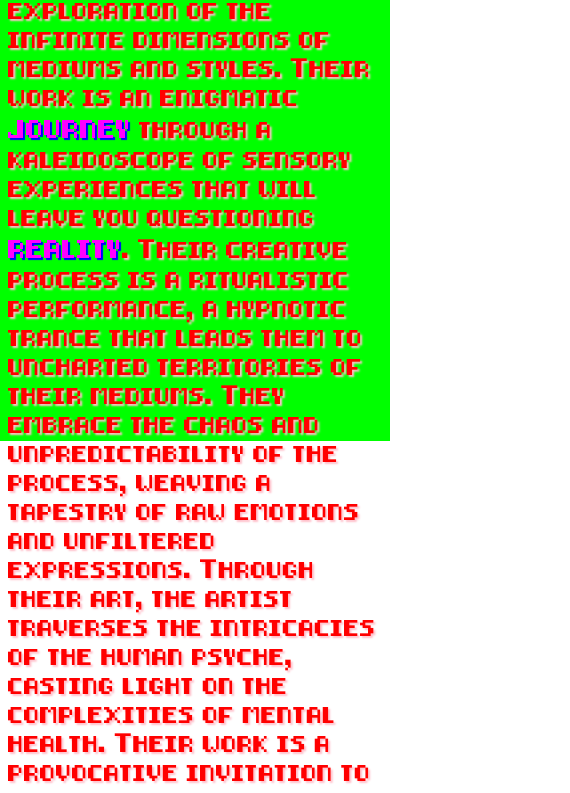
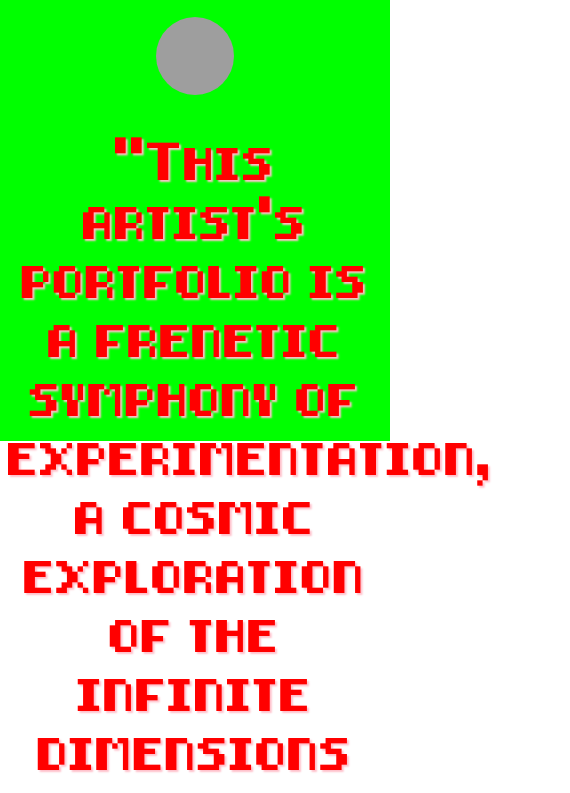
Before and after one commit to nicolasnardi404/nandinicoco, a website with bundled scripts: page index.html in a window 390 px wide. Shown: the part 403-1196 px from the top of the page, 570 px wide, since content can reach past the window. Built offline with nearby package versions, Linux system fonts and the light colour scheme; grey boxes are pictures that could not be loaded; a script that the page names is missing.

Commit message:
add responsive design to index

```diff
--- a/index.html
+++ b/index.html
@@ -20,6 +20,11 @@
       <div class="typewriter">
           <h3>NADI NICOCO</h3>
       </div>
+      <section id="images">
+        <a id="link" href="#">
+          <img src= "./imgs/nico1.jpg">
+        </a>
+       </section>
       <p>"This artist's portfolio is a frenetic symphony of experimentation,
         a cosmic exploration of the infinite dimensions of mediums and styles.
         Their work is an enigmatic <a href="./pages/poetry.html">journey</a> through a kaleidoscope of sensory experiences
@@ -45,11 +50,6 @@
         that challenges the very concept of what it means to be human."</p>
         <p> AI ABOUT NADI NICOCO</p>
     </section>
-    <section id="images">
-      <a id="link" href="#">
-        <img src= "./imgs/nico1.jpg">
-      </a>
-     </section>
   </body>
   <script src="index.js"></script>
 </html>
--- a/style.css
+++ b/style.css
@@ -8,6 +8,7 @@ body {
 }
 
 header {
+  font-size: 1.5em;
   color: fuchsia;
   text-align: center;
 }
@@ -24,41 +25,37 @@ canvas {
 }
 
 p {
+  font-size: 2em;
   color: red;
   text-shadow: 2px 2px 2px pink;
+  text-align: center;
 }
 
 #images {
   display: flex;
   justify-content: center;
-  gap: 0px;
-  animation: images 10s linear 0s infinite alternate backwards;
 }
 
 #images img {
-  width: 80px;
-  height: 80px;
-  border-radius: 50px;
+  width: 20vw;
+  height: 20vw;
+  border-radius: 100px;
   cursor: pointer;
-  animation: images 10s linear 0s infinite backwards backwards;
   filter: saturate(3);
+  background-position: 0 0;
+  animation: spin 10s infinite linear;
 }
 
 #images img:hover {
-  animation: images 10s linear 0s 1 backwards;
   filter: invert(100%);
 }
 
-@keyframes images {
-  0% {
-    left: 0%;
-    transform: translateY(000px) scale(1) rotate(0deg);
-    opacity: 1;
+@keyframes spin {
+  from {
+    transform: rotate(0deg);
   }
-  100% {
-    left: 100%;
-    transform: translateY(300px) scale(3) rotate(359deg);
-    opacity: 0.2;
+  to {
+    transform: rotate(360deg);
   }
 }
 
@@ -75,11 +72,11 @@ p {
 }
 
 p a {
+  font-size: 1em;
   text-decoration: none;
   color: fuchsia;
   cursor: pointer;
   text-shadow: 2px 2px 1px blue;
-  font-size: 18px;
 }
 
 p a:hover {
@@ -115,3 +112,25 @@ p a:hover {
     color: #ff0062;
   }
 }
+
+@media (min-width: 720px) {
+  header {
+    font-size: 1em;
+  }
+  p {
+    font-size: 1.5em;
+  }
+}
+
+@media (max-width: 720px) {
+  p a {
+    color: #ff0062;
+    background: #00b2ff;
+    padding: 2px 5px;
+    text-shadow: 0px 0px 2px #40ff00;
+    border-radius: 5px;
+    border: 1px solid red;
+    animation: links 5s linear 0s infinite;
+    margin: 3px;
+  }
+}
```
Also changed, not shown: pages/error.html (+0 -4 lines).
